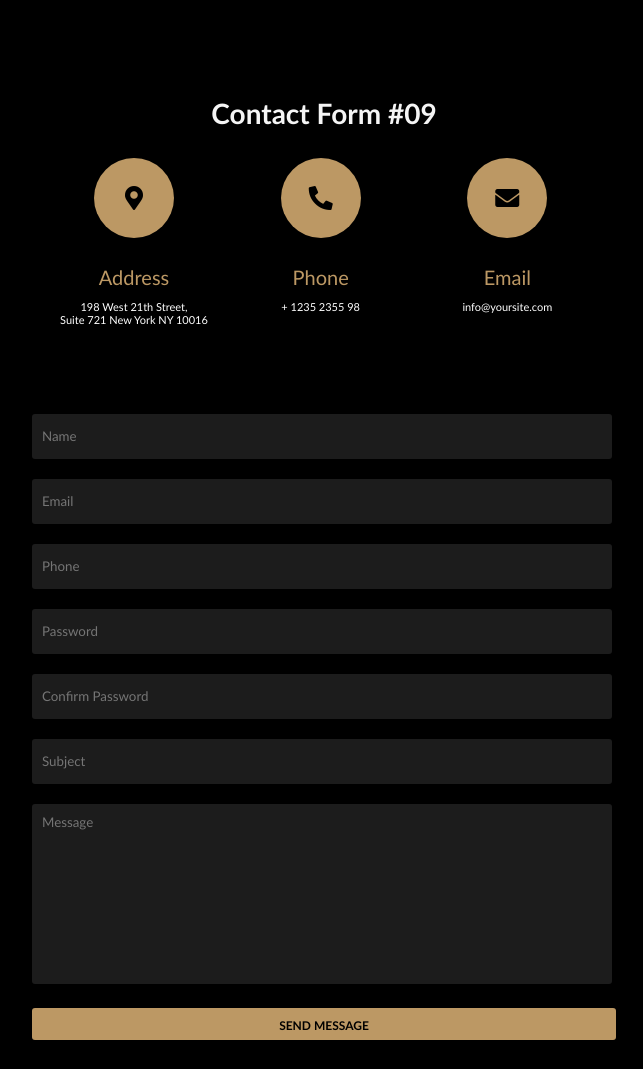
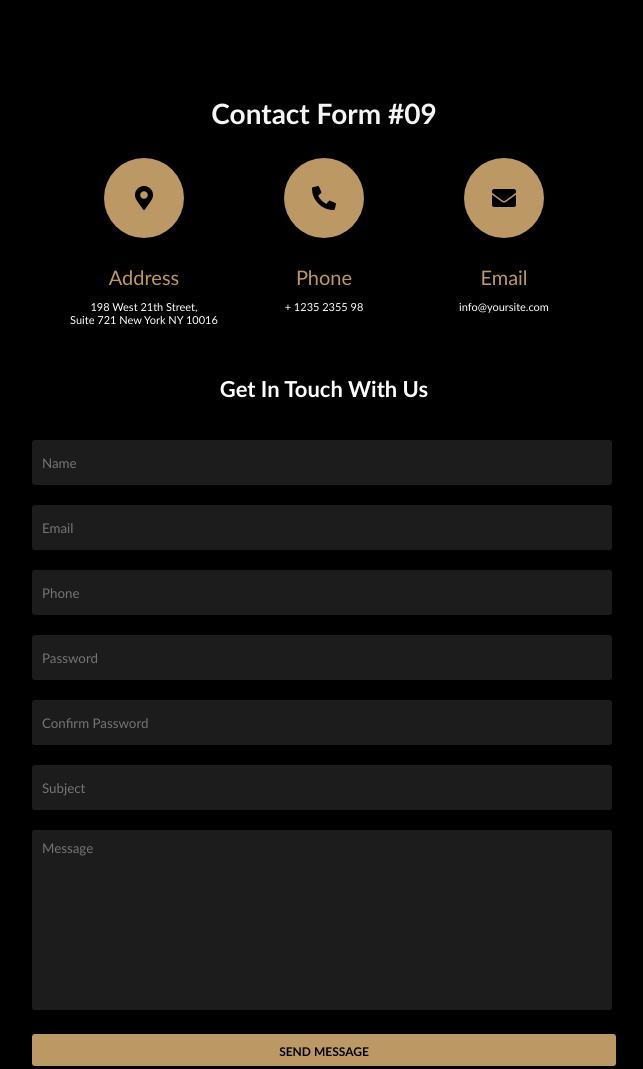
Before and after one commit to adeenap01/Contact-form, a plain HTML site: page index.html in a window 1280 px wide. Shown: the whole page, without its empty margins (316-959 px from the left). Drawn offline with Linux system fonts and the light colour scheme.

```diff
--- a/index.html
+++ b/index.html
@@ -40,7 +40,7 @@
             </div>
         </div>
         <div class="form-page">
-            <h2 class="get-in-touch"> get in touch with us </h2>
+            <h2 class="get-in-touch"> Get in touch with us </h2>
             <form class="contact-form" id="contactForm">
                 <input name="Name" id="name" placeholder="Name" type="text" class="inputs form-elements-size" required>
                 <input name="Email" id="email" placeholder="Email" type="email" class="inputs form-elements-size" required>
--- a/style.css
+++ b/style.css
@@ -23,6 +23,8 @@
 .contact-info {
     display: grid;
     grid-template-columns: auto auto auto;
+    justify-content: center;
+    margin-bottom: 20px;
 }
 
 .text-info {
@@ -53,7 +55,8 @@
 
 h2 {
     font-size: 24px;
-    color: black;
+    color: white;
+    text-align: center;
 }
 
 .info {
@@ -115,7 +118,8 @@
 .get-in-touch {
     font-family: 'Gill Sans', 'Gill Sans MT', Calibri, 'Trebuchet MS', sans-serif;
     text-transform: capitalize;
-    font-size: 20px;
+    font-size: 22px;
+    text-align: center;
 }
 
 a {
```
